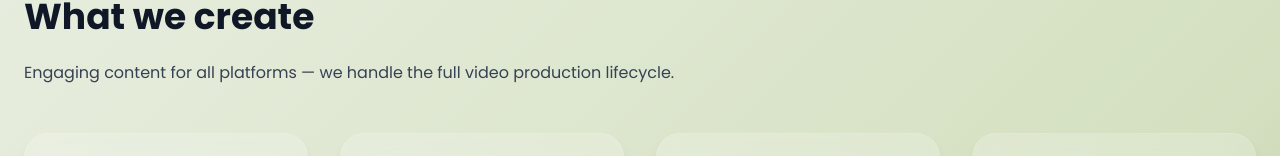
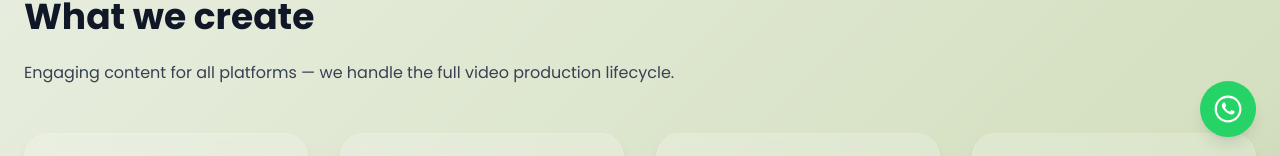
Before and after one commit to Muthu4558/MUSI, a React (Vite) app in the folder client/: page /video-editing in a window 1280 px wide. Shown: the part 639-795 px from the top of the page. Built offline with nearby package versions, Linux system fonts and the light colour scheme.

Commit message:
some changes

```diff
--- a/client/src/App.jsx
+++ b/client/src/App.jsx
@@ -3,7 +3,6 @@ import Navbar from "./components/Navbar";
 import LandingPage from "./pages/LandingPage";
 import About from "./pages/About";
 import Blog from "./pages/Blog";
-// import Contact from "./pages/Contact";
 import ContactCTASection from "./components/CTASection";
 import Footer from "./components/Footer";
 import WebDevelopment from "./pages/WebDevelopment";
@@ -11,6 +10,7 @@ import GraphicDesign from "./pages/GraphicDesign";
 import DataAnalyst from "./pages/DataAnalyst";
 import UIUX from "./pages/UIUX";
 import VideoEditing from "./pages/VideoEditing";
+import WhatsAppButton from "./components/WhatsAppButton";
 
 const App = () => {
   return (
@@ -28,6 +28,10 @@ const App = () => {
         <Route path="/video-editing" element={<VideoEditing />} />
       </Routes>
       <Footer />
+      <WhatsAppButton
+        phone="6385931500"
+        message="Hello! I want to chat about your services."
+      />
     </Router>
   );
 };
--- /dev/null
+++ b/client/src/components/WhatsAppButton.jsx
@@ -0,0 +1,34 @@
+// WhatsAppButton.jsx
+import React from "react";
+import { motion } from "framer-motion";
+
+const WhatsAppButton = ({ phone = "6385931500", message = "Hello! I want to chat." }) => {
+  const whatsappLink = `https://wa.me/${phone}?text=${encodeURIComponent(message)}`;
+
+  return (
+    <motion.a
+      href={whatsappLink}
+      target="_blank"
+      rel="noopener noreferrer"
+      className="fixed bottom-6 right-6 z-50 bg-[#25D366] text-white w-14 h-14 rounded-full flex items-center justify-center shadow-lg"
+      title="Chat on WhatsApp"
+      animate={{ scale: [1, 1.08, 1] }} // gentle pulse
+      transition={{ repeat: Infinity, duration: 2, ease: "easeInOut" }}
+      whileHover={{ scale: 1.15, boxShadow: "0px 0px 20px rgba(37,211,102,0.6)" }} // smooth hover
+      whileTap={{ scale: 0.95 }}
+    >
+      {/* WhatsApp SVG Icon */}
+      <svg
+        xmlns="http://www.w3.org/2000/svg"
+        fill="currentColor"
+        viewBox="0 0 24 24"
+        width="28"
+        height="28"
+      >
+        <path d="M12 .5C5.649.5.5 5.649.5 12S5.649 23.5 12 23.5 23.5 18.351 23.5 12 18.351.5 12 .5zm0 21C6.201 21.5 2.5 17.799 2.5 12S6.201 2.5 12 2.5 21.5 6.201 21.5 12 17.799 21.5 12 21.5zm5.097-7.796c-.271-.135-1.607-.792-1.856-.881-.248-.09-.428-.135-.607.135s-.696.881-.854 1.064c-.157.181-.315.202-.586.067-.271-.135-1.143-.422-2.176-1.338-.805-.716-1.348-1.601-1.505-1.872-.157-.271-.017-.417.119-.552.122-.121.271-.315.407-.472.135-.157.181-.271.271-.452.09-.181.045-.338-.022-.472-.067-.135-.607-1.462-.832-2.007-.219-.529-.442-.456-.607-.464l-.518-.009c-.181 0-.472.067-.719.338s-.942.921-.942 2.244c0 1.322.966 2.604 1.099 2.785.135.181 1.9 2.905 4.607 4.079.644.278 1.145.444 1.537.569.646.207 1.233.178 1.697.108.517-.076 1.607-.656 1.835-1.291.228-.634.228-1.177.159-1.291-.067-.114-.248-.181-.518-.316z"/>
+      </svg>
+    </motion.a>
+  );
+};
+
+export default WhatsAppButton;
```
